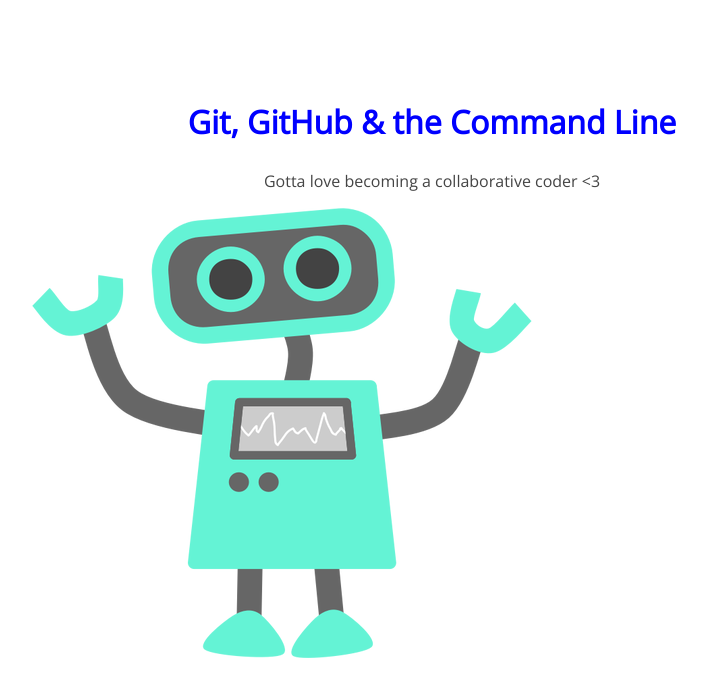
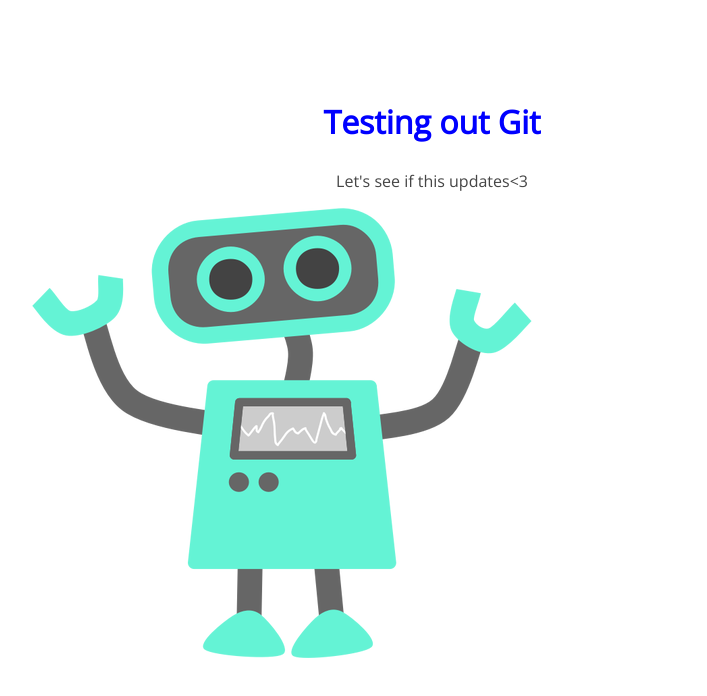
Before and after one commit to celiacole/105-project, a plain HTML site: page index.html in a window 1280 px wide. Shown: the whole page, without its empty margins (208-915 px from the left). Drawn offline with nearby package versions, Linux system fonts and the light colour scheme.

Commit message:
changed heading text

```diff
--- a/index.html
+++ b/index.html
@@ -8,8 +8,8 @@
 </head>
 <body>
 	<section>
-		<h1>Git, GitHub & the Command Line</h1>
-		<p>Gotta love becoming a collaborative coder <3</p>
+		<h1>Testing out Git</h1>
+		<p>Let's see if this updates<3</p>
 		<img src="img/happy-blue-robot.png">
 	</section>
 </body>
```
